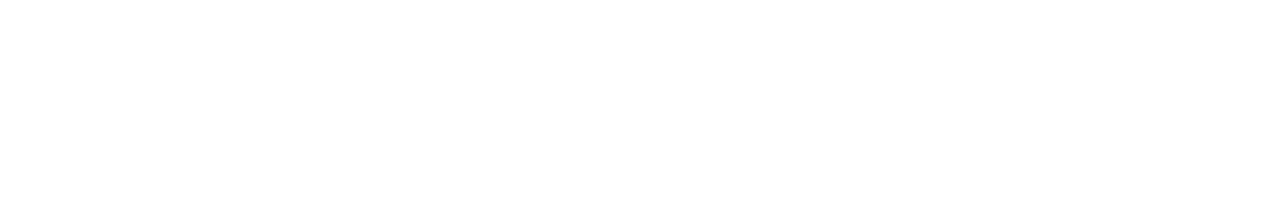
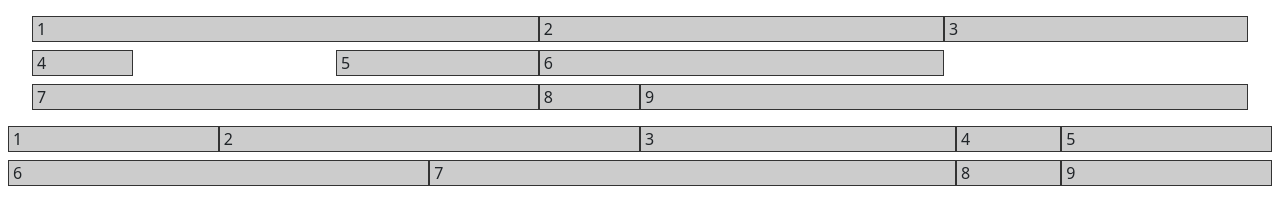
Before and after one commit to mssoheil/mapsa_class2, a plain HTML site: page index.html in a window 1280 px wide. Drawn offline with nearby package versions, Linux system fonts and the light colour scheme.

Commit message:
feat: add grids

```diff
--- a/index.css
+++ b/index.css
@@ -0,0 +1,4 @@
+.box {
+    border: 1px solid #333;
+    background: #ccc;
+}
--- a/index.html
+++ b/index.html
@@ -9,6 +9,30 @@
     <title>Document</title>
 </head>
 <body>
+    <div class="container-fluid mt-2">
+        <div class="row g-2 my-2 px-4">
+            <div class="col-sm-2 col-md-3 col-lg-5 box">1</div>
+            <div class="col-4 box">2</div>
+            <div class="col-3 box">3</div>
+            <div class="col-1 box">4</div>
+            <div class="col-2 offset-md-2 box">5</div>
+            <div class="col-4 box">6</div>
+            <div class="col-5 box">7</div>
+            <div class="col-1 box">8</div>
+            <div class="col box">9</div>
+        </div>
+        <div class="row g-2 my-2">
+            <div class="col-2 box">1</div>
+            <div class="col-4 box">2</div>
+            <div class="col-3 box">3</div>
+            <div class="col-1 box">4</div>
+            <div class="col-2 box">5</div>
+            <div class="col-4 box">6</div>
+            <div class="col-5 box">7</div>
+            <div class="col-1 box">8</div>
+            <div class="col box">9</div>
+        </div>
+    </div>
 
 </body>
 </html>
```
